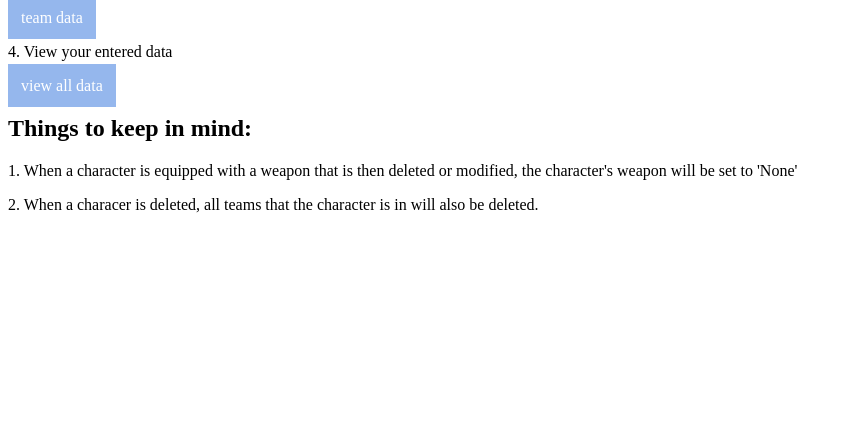
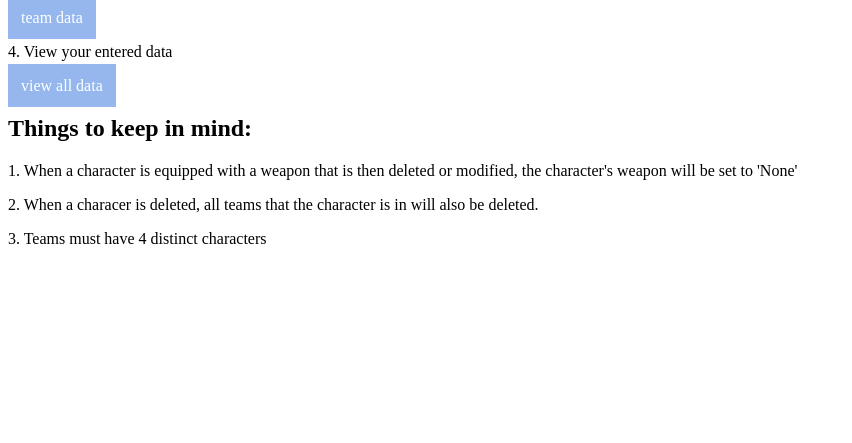
Before and after one commit to rachaeltc/genshindb_cs3200, a Flask app: page /make_team in a window 1280 px wide. Shown: the part 398-841 px from the top of the page, without its empty margins (0-852 px from the left). Before the commit the page ends 611 px from the top, so only its background shows below. Run offline with Flask 2, Linux system fonts and the light colour scheme; the visitor is signed in with stand-in values (Sample User, id 1).

Commit message:
comments on maketeam page

```diff
--- a/templates/make_team.html
+++ b/templates/make_team.html
@@ -21,4 +21,5 @@
 <h2> Things to keep in mind:</h2>
 <p> 1. When a character is equipped with a weapon that is then deleted or modified, the character's weapon will be set to 'None' </p>
 <p> 2. When a characer is deleted, all teams that the character is in will also be deleted. </p>
+<p> 3. Teams must have 4 distinct characters </p>
 {% endblock %}
```
